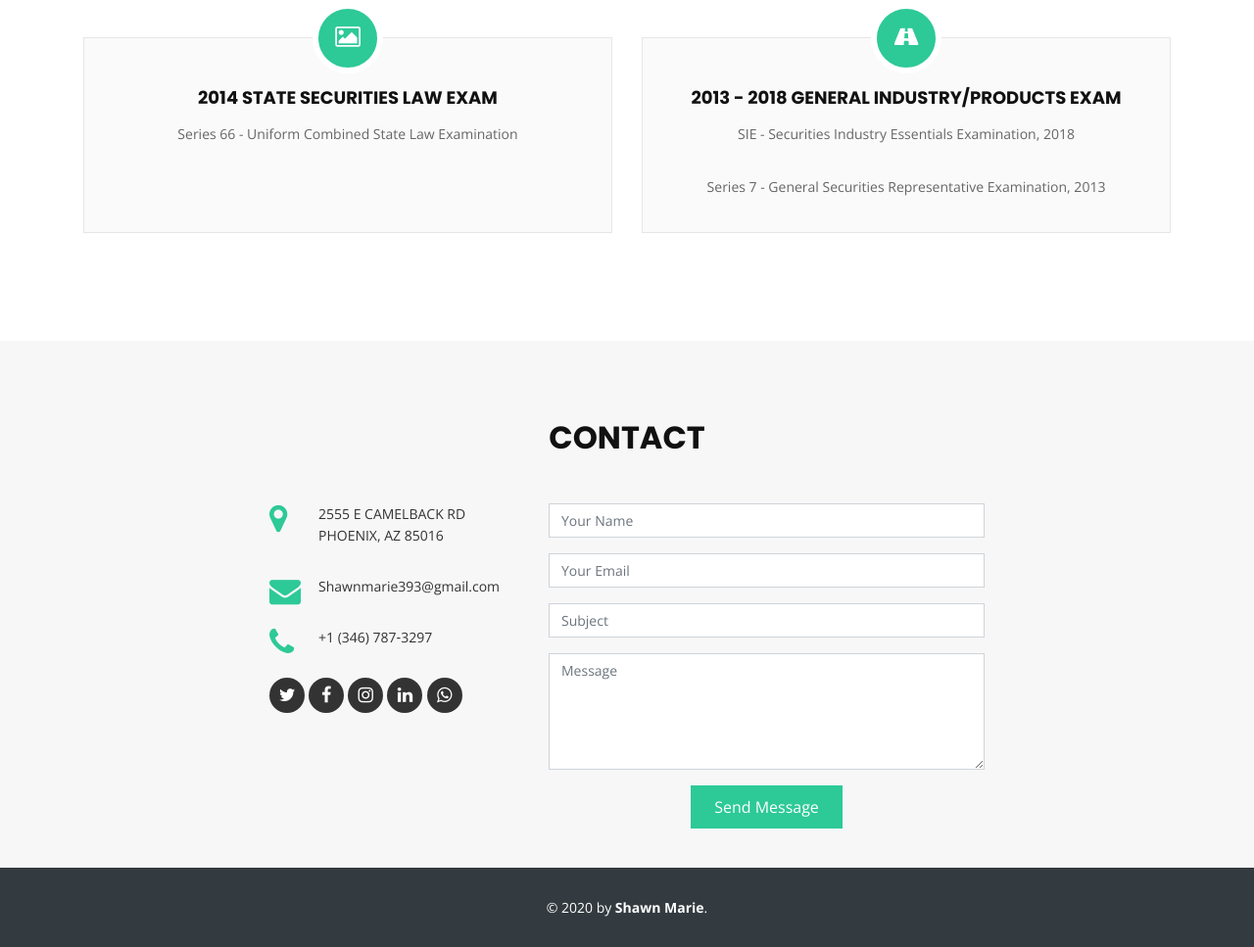
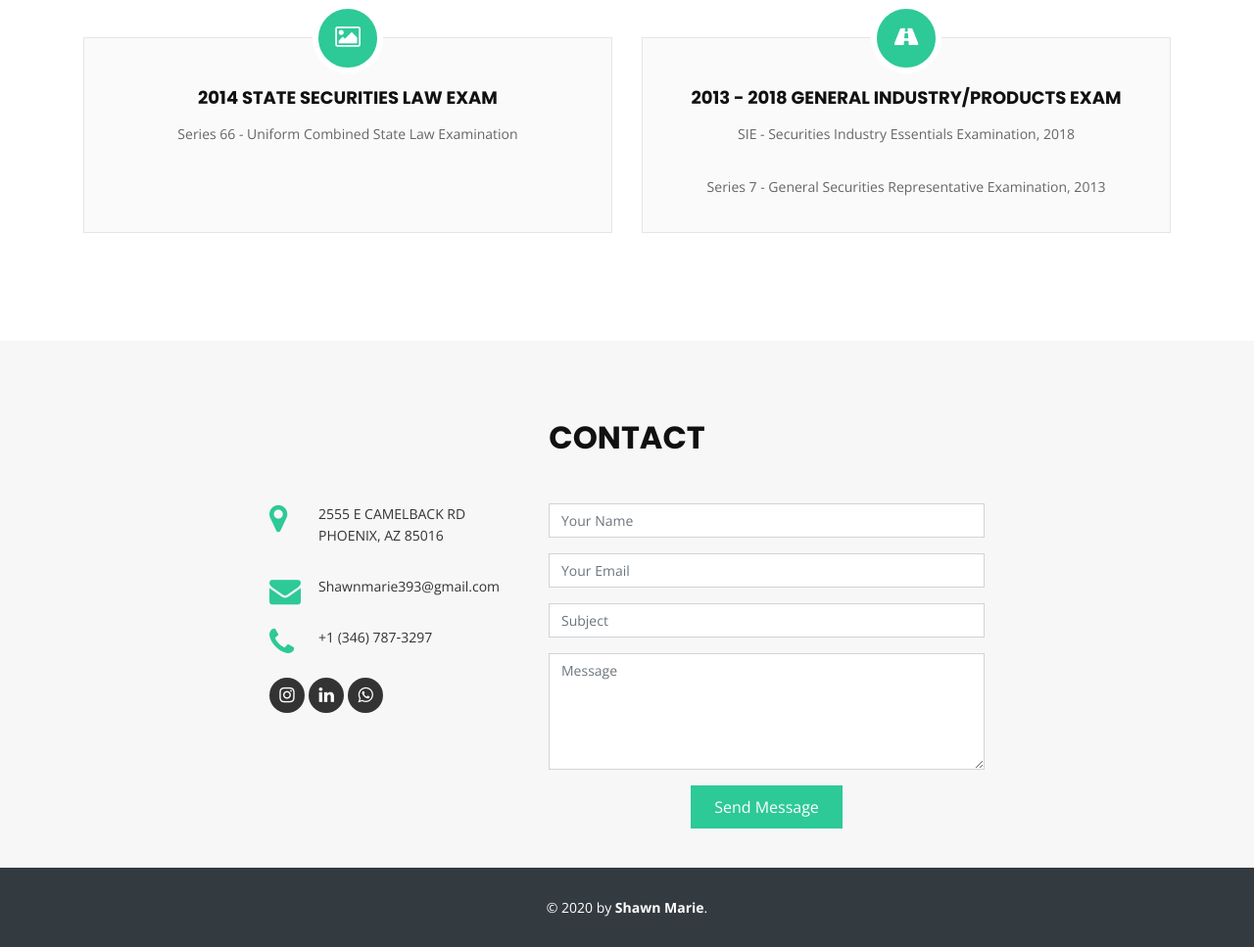
Before and after one commit to mysterymosi/shawn-marie, a plain HTML site: page index.html in a window 1280 px wide. Shown: the part 1979-2946 px from the top of the page at 98% size. Drawn offline with nearby package versions, Linux system fonts and the light colour scheme.

Commit message:
minor mod

```diff
--- a/index.html
+++ b/index.html
@@ -277,8 +277,6 @@
                             </div>
                         </div>
                         <div class="social-links">
-                            <a href="#" class="twitter"><i class="fa fa-twitter"></i></a>
-                            <a href="#" class="facebook"><i class="fa fa-facebook"></i></a>
                             <a target="_blank" href="https://instagram.com/marie_crypto__trades?igshid=h0fgetw2bpok" class="instagram"><i class="fa fa-instagram"></i></a>
                             <a href="http://linkedin.com/in/marie-shawn-4b3b021b7" class="linkedin"><i class="fa fa-linkedin"></i></a>
                             <a href="https://wa.me/13467873297" class="linkedin"><i class="fa fa-whatsapp"></i></a>
```
